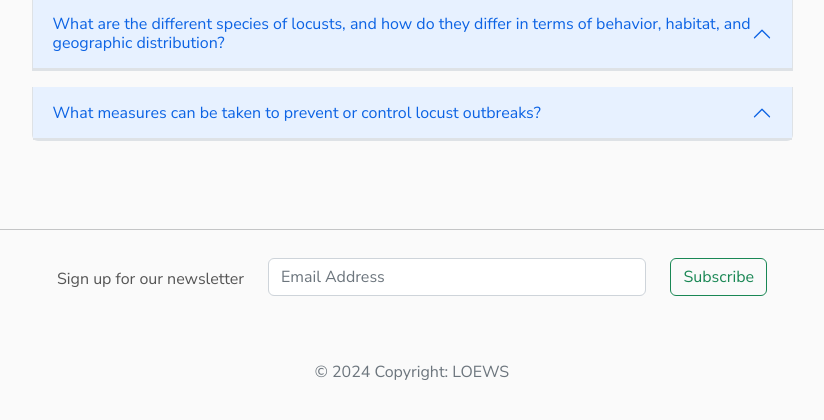
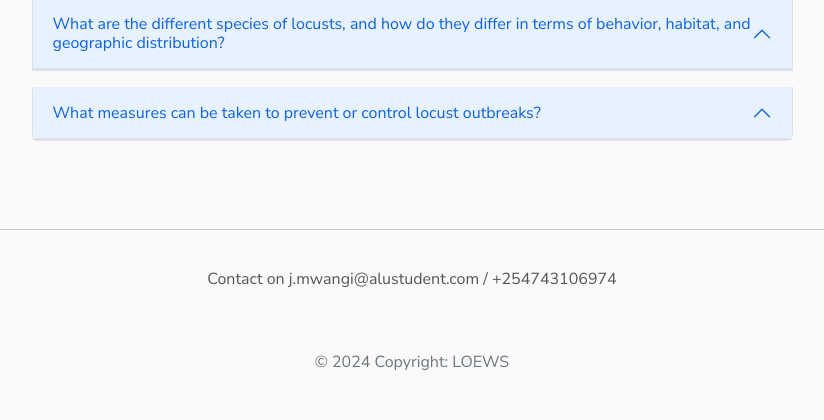
Before and after one commit to john-thuo1/loews, a Django app: page /coreapp/mitigating-controls/ in a window 1280 px wide. Shown: the part 1574-1994 px from the top of the page, without its empty margins (353-1177 px from the left). After the commit the page ends 1944 px from the top, so only its background shows below. Run offline with Django 4.2, Linux system fonts and the light colour scheme; some libraries are stand-ins or nearby versions.

Commit message:
Remove Subscription code

```diff
--- a/coreapp/templates/coreapp/base.html
+++ b/coreapp/templates/coreapp/base.html
@@ -197,29 +197,14 @@
 
 
                 <section class="">
-                  <form action="">
                     <div class="row d-flex justify-content-center">
                       <div class="col-auto">
                         <p class="pt-2" style="font-weight: 300; color: #555;">
-                          Sign up for our newsletter
+                          Contact on j.mwangi@alustudent.com / +254743106974
                         </p>
 
                       </div>
-
-                      <div class="col-md-5 col-12">
-                        <!-- Email input -->
-                        <div data-mdb-input-init class="form-outline mb-4">
-                          <input type="email" id="form5Example24" class="form-control" placeholder="Email Address" />
-                        </div>
-                      </div>
-
-                      <div class="col-auto">
-                        <button data-mdb-ripple-init type="submit" class="btn btn-outline-success mb-4">
-                          Subscribe
-                        </button>
-                      </div>
                     </div>
-                  </form>
                 </section>
 
               </div>
```
